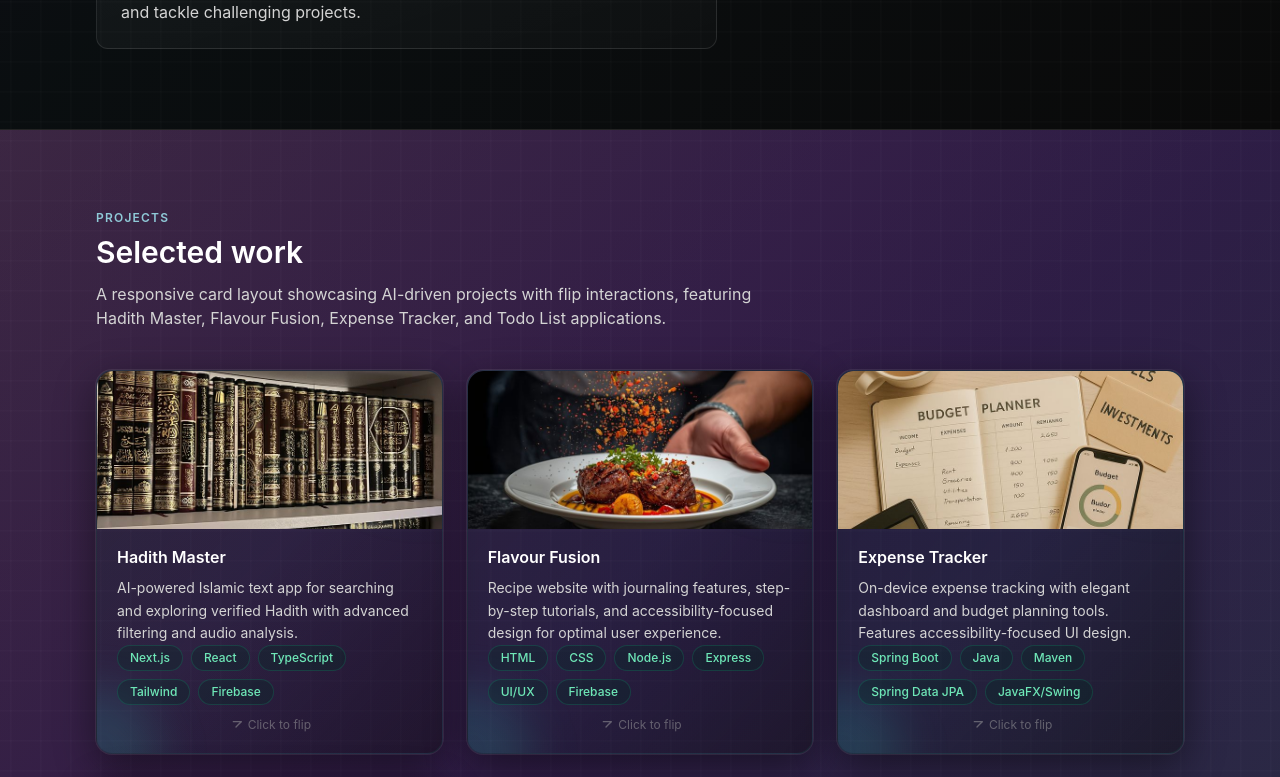
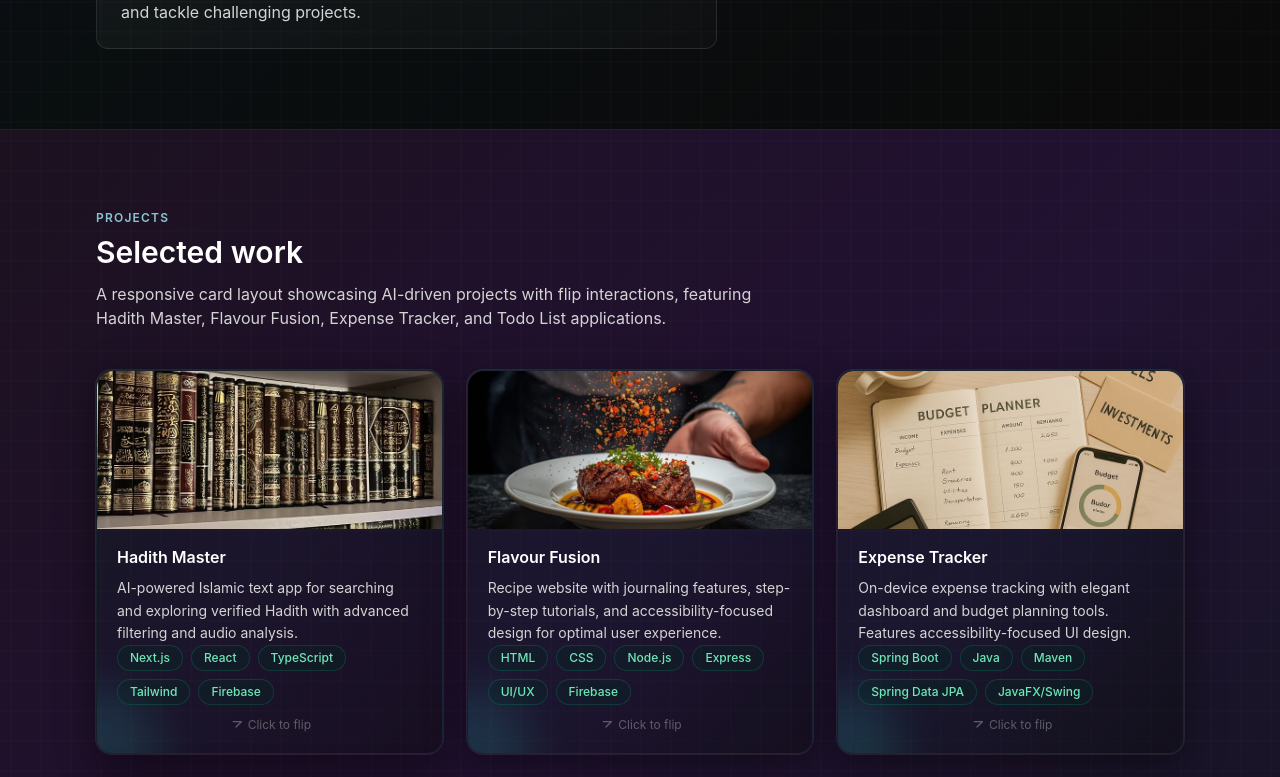
Before and after one commit to HazSha28/Portfolio, a React (Vite) app: page / in a window 1280 px wide. Shown: the part 2120-2897 px from the top of the page. Built offline with nearby package versions, Linux system fonts and the light colour scheme.

Commit message:
added contact details

```diff
--- a/src/App.jsx
+++ b/src/App.jsx
@@ -789,12 +789,12 @@ export default function App() {
         >
           {/* Attractive animated background */}
           <>
-            <div className="absolute inset-0 bg-gradient-to-br from-slate-800/50 via-purple-800/10 to-slate-800/50">
-              <div className="absolute inset-0 opacity-40">
+            <div className="absolute inset-0 bg-gradient-to-br from-slate-950 via-purple-950/20 to-slate-950">
+              <div className="absolute inset-0 opacity-30">
                 <div className="absolute inset-0 bg-grid-pattern"></div>
               </div>
             </div>
-            <div className="absolute inset-0 bg-animated-gradient opacity-20"></div>
+            <div className="absolute inset-0 bg-animated-gradient opacity-10"></div>
           </>
 
           <div className="mx-auto max-w-6xl px-4 py-16 sm:px-6 lg:px-8 lg:py-20 relative z-10">
@@ -1151,7 +1151,7 @@ export default function App() {
                 <div className="mt-7 flex flex-col gap-3 sm:flex-row">
                   <a
                     href={`mailto:${PROFILE.email}`}
-                    className="inline-flex items-center justify-center gap-2 rounded-xl bg-white px-5 py-3 text-sm font-semibold text-slate-950 shadow-glow transition hover:bg-slate-100 focus:outline-none focus-visible:ring-2 focus-visible:ring-cyan-300/70"
+                    className="inline-flex items-center justify-center gap-2 rounded-xl bg-gradient-to-r from-cyan-500 to-blue-500 px-5 py-3 text-sm font-semibold text-white shadow-glow transition-all duration-300 hover:from-cyan-600 hover:to-blue-600 hover:shadow-glow-cyan hover:scale-105 hover:-translate-y-1 focus:outline-none focus-visible:ring-2 focus-visible:ring-cyan-300/70"
                   >
                     Email Me
                     <Mail className="h-4 w-4" />
@@ -1159,7 +1159,7 @@ export default function App() {
 
                   <a
                     href={PROFILE.links.linkedin}
-                    className="inline-flex items-center justify-center gap-2 rounded-xl border border-white/15 bg-white/5 px-5 py-3 text-sm font-semibold text-white transition hover:border-white/25 hover:bg-white/10 focus:outline-none focus-visible:ring-2 focus-visible:ring-cyan-300/70"
+                    className="inline-flex items-center justify-center gap-2 rounded-xl border border-cyan-500/30 bg-cyan-500/10 px-5 py-3 text-sm font-semibold text-cyan-100 transition-all duration-300 hover:border-cyan-500/50 hover:bg-cyan-500/20 hover:text-white hover:shadow-glow-cyan hover:scale-105 hover:-translate-y-1 focus:outline-none focus-visible:ring-2 focus-visible:ring-cyan-300/70"
                     target={PROFILE.links.linkedin?.startsWith("http") ? "_blank" : undefined}
                     rel={PROFILE.links.linkedin?.startsWith("http") ? "noreferrer" : undefined}
                   >
@@ -1170,11 +1170,12 @@ export default function App() {
               </div>
 
               <div className="lg:col-span-5">
-                <div className="rounded-2xl border border-white/10 bg-gradient-to-b from-white/10 to-white/5 p-6 shadow-glow">
-                  <div className="text-sm font-semibold text-white">
+                <div className="group rounded-2xl border border-white/10 bg-gradient-to-br from-white/10 to-white/5 p-6 shadow-glow transition-all duration-500 hover:border-cyan-500/30 hover:bg-gradient-to-br hover:from-cyan-500/10 hover:to-purple-500/10 hover:shadow-lg hover:shadow-cyan-500/20 hover:scale-[1.02] hover:-translate-y-2 relative overflow-hidden">
+                  <div className="absolute inset-0 bg-gradient-to-r from-purple-500/5 to-cyan-500/5 opacity-0 group-hover:opacity-100 transition-opacity duration-500"></div>
+                  <div className="text-sm font-semibold text-white group-hover:text-cyan-200 transition-colors duration-300 relative z-10">
                     Prefer socials?
                   </div>
-                  <p className="mt-2 text-sm leading-relaxed text-slate-300">
+                  <p className="mt-2 text-sm leading-relaxed text-slate-300 group-hover:text-cyan-100 transition-colors duration-300 relative z-10">
                     You can find my latest work and updates here.
                   </p>
 
@@ -1199,11 +1200,11 @@ export default function App() {
                     </IconLink>
                   </div>
 
-                  <div className="mt-6 rounded-xl border border-white/10 bg-slate-950/30 p-4">
-                    <div className="text-xs font-semibold uppercase tracking-widest text-slate-200/80">
+                  <div className="mt-6 rounded-xl border border-white/10 bg-slate-950/30 p-4 transition-all duration-300 group-hover:border-cyan-500/30 group-hover:bg-slate-950/50 relative z-10">
+                    <div className="text-xs font-semibold uppercase tracking-widest text-slate-200/80 group-hover:text-cyan-200 transition-colors duration-300">
                       Location
                     </div>
-                    <div className="mt-2 text-sm text-slate-200">
+                    <div className="mt-2 text-sm text-slate-200 group-hover:text-cyan-100 transition-colors duration-300">
                       {PROFILE.location}
                     </div>
                   </div>
```
